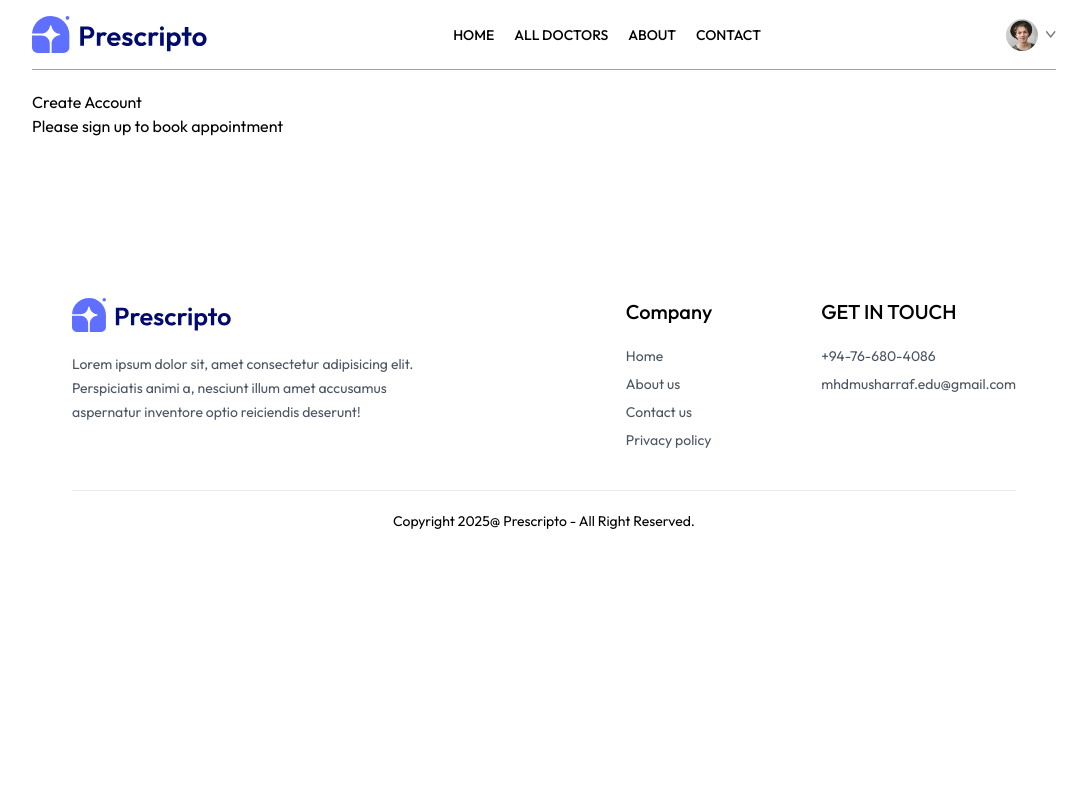
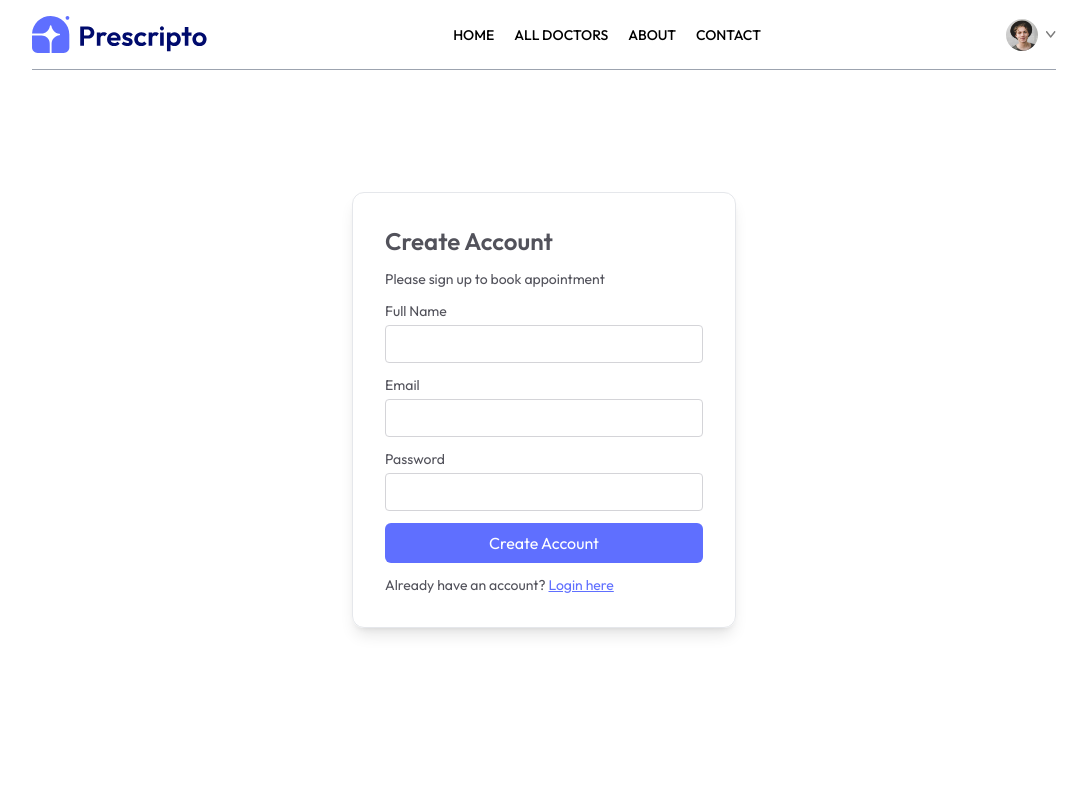
Before and after one commit to mhdmusharraf/Doctor-Appointment-Booking-App, a React (Vite) app in the folder frontend/: page /login in a window 1280 px wide. Shown: the top 800 px of the page, without its empty margins (96-1183 px from the left). Built offline with nearby package versions, Linux system fonts and the light colour scheme.

Commit message:
Login and Signup ui part done

```diff
--- a/frontend/src/pages/Login.jsx
+++ b/frontend/src/pages/Login.jsx
@@ -1,27 +1,84 @@
-import React, { useState } from 'react'
+import React, { useState } from "react";
 
 const Login = () => {
+  const [state, setState] = useState("Sign Up");
+  const [email, setEmail] = useState("");
+  const [password, setPassword] = useState("");
+  const [name, setName] = useState("");
 
-  const [state,setState] = useState('Sign Up')
-  const [email, setEmail] = useState('')
-  const [password, setPassword] = useState('')
-  const [name, setName] = useState('')
-
-  const onSubmitHandler=async(event)=>{
-    event.preventDefault()
-
-
-  }
+  const onSubmitHandler = async (event) => {
+    event.preventDefault();
+  };
 
   return (
-    <form className='main-h-[80vh] flex items-center'>
-      <div>
-        <p>{state==='Sign Up'?"Create Account":"Login"}</p>
-        <p>Please {state==='Sign Up'?"sign up":"login"} to book appointment</p>
+    <form className="min-h-[80vh] flex items-center">
+      <div className="flex flex-col gap-3 m-auto items-start p-8 min-w-[340px] sm:min-w-96 border rounded-xl text-zinc-600 text-sm shadow-lg">
+        <p className="text-2xl font-semibold">
+          {state === "Sign Up" ? "Create Account" : "Login"}
+        </p>
+        <p>
+          Please {state === "Sign Up" ? "sign up" : "login"} to book appointment
+        </p>
+        {state === "Sign Up" && (
+          <div className="w-full">
+            <p>Full Name</p>
+            <input
+              className="border border-zinc-300 rounded w-full p-2 mt-1"
+              type="text"
+              onChange={(e) => setName(e.target.value)}
+              value={name}
+              required
+            />
+          </div>
+        )}
+
+        <div className="w-full">
+          <p>Email</p>
+          <input
+            className="border border-zinc-300 rounded w-full p-2 mt-1"
+            type="email"
+            onChange={(e) => setEmail(e.target.value)}
+            value={email}
+            required
+          />
+        </div>
+        <div className="w-full">
+          <p>Password</p>
+          <input
+            className="border border-zinc-300 rounded w-full p-2 mt-1"
+            type="password"
+            onChange={(e) => setPassword(e.target.value)}
+            value={password}
+            required
+          />
+        </div>
+        <button className="bg-primary text-white w-full py-2 rounded-md text-base">
+          {state === "Sign Up" ? "Create Account" : "Login"}
+        </button>
+        {state === "Sign Up" ? (
+          <p>
+            Already have an account?{" "}
+            <span
+              onClick={() => setState("Login")}
+              className="text-primary underline cursor-pointer"
+            >
+              Login here
+            </span>
+          </p>
+        ) : (
+          <p>
+            Create a new account?{" "}
+            <span
+              onClick={() => setState("Sign Up")}
+              className="text-primary underline cursor-pointer"
+            >
+              click here
+            </span>
+          </p>
+        )}
       </div>
+    </form>
+  );
+};
 
-    </form>
-  )
-}
-
-export default Login
+export default Login;
```
